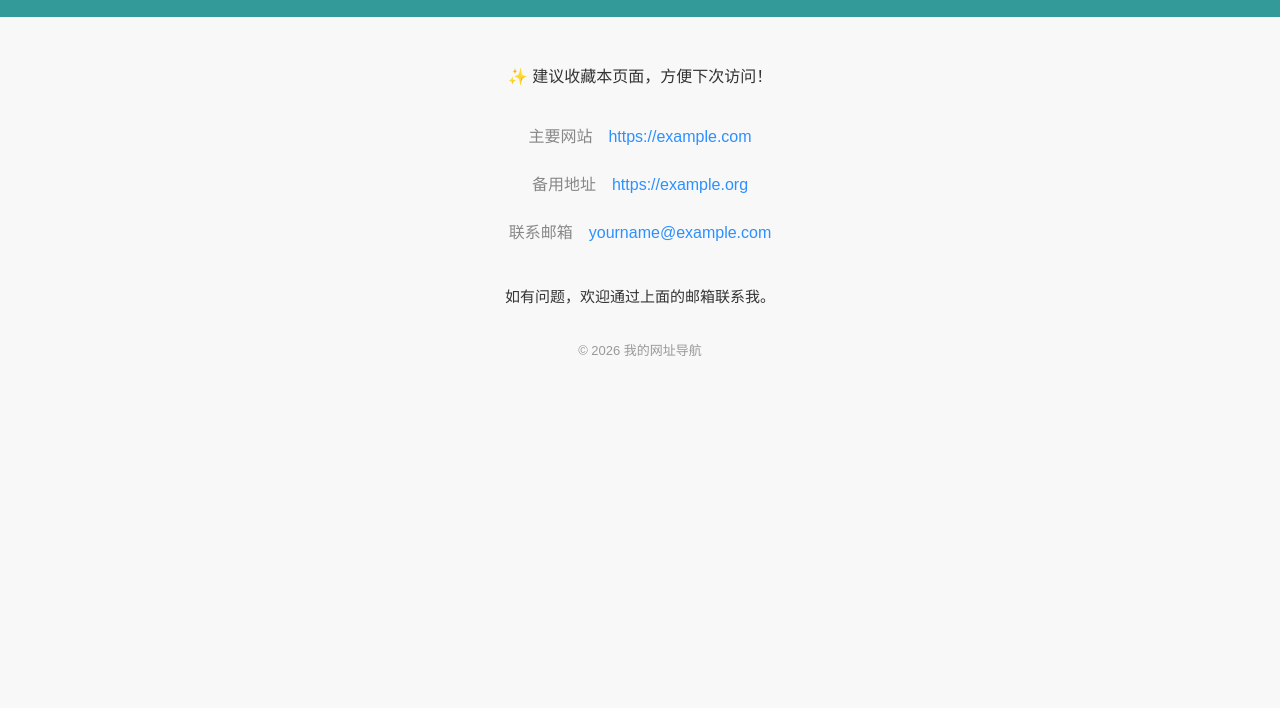
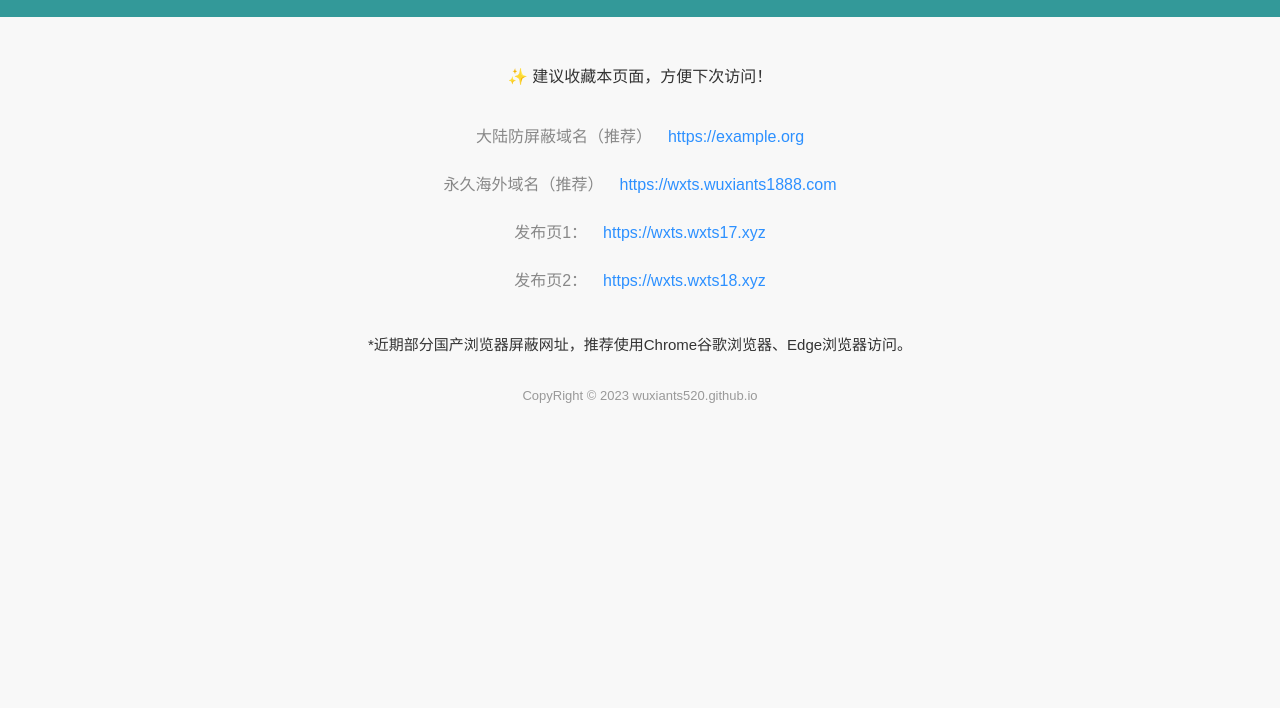
Before and after one commit to wuxiants520/wuxiants520.github.io, a plain HTML site: page index.html in a window 1280 px wide. Shown: the part 92-800 px from the top of the page. Drawn offline with Linux system fonts and the light colour scheme.

Commit message:
Update index.html

```diff
--- a/index.html
+++ b/index.html
@@ -3,7 +3,7 @@
 <head>
   <meta charset="UTF-8">
   <meta name="viewport" content="width=device-width, initial-scale=1">
-  <title>我的网址导航</title>
+  <title>无限屯山网址导航</title>
 
   <style>
     * {
@@ -89,45 +89,56 @@
 
 <body>
   <header>
-    <h1>亲爱的朋友</h1>
-    <p>这里是我的网址导航页</p>
+    <h1>亲爱的网页</h1>
+    <p>这里是无限屯山永久发布页</p>
   </header>
 
   <main>
     <p class="notice">✨ 建议收藏本页面，方便下次访问！</p>
 
     <ul class="links">
+	<li>
+	  <span>大陆防屏蔽域名（推荐）</span>
+	  <a href="https://wxts.wuxiants1000.com "
+	     target="_blank"
+	     rel="noopener noreferrer">
+	    https://example.org
+	  </a>
+	</li>
+
       <li>
-        <span>主要网站</span>
-        <a href="https://example.com"
+        <span>永久海外域名（推荐）</span>
+        <a href="https://wxts.wuxiants1888.com"
            target="_blank"
            rel="noopener noreferrer">
-          https://example.com
+          https://wxts.wuxiants1888.com
         </a>
       </li>
 
-      <li>
-        <span>备用地址</span>
-        <a href="https://example.org"
-           target="_blank"
-           rel="noopener noreferrer">
-          https://example.org
-        </a>
-      </li>
+	  <li>
+	    <span>发布页1：</span>
+	    <a href="https://wxts.wxts17.xyz"
+	       target="_blank"
+	       rel="noopener noreferrer">
+	      https://wxts.wxts17.xyz
+	    </a>
+	  </li>
 
-      <li>
-        <span>联系邮箱</span>
-        <a href="mailto:yourname@example.com">
-          yourname@example.com
-        </a>
-      </li>
-    </ul>
+	  <li>
+	    <span>发布页2：</span>
+	    <a href="https://wxts.wxts18.xyz"
+	       target="_blank"
+	       rel="noopener noreferrer">
+	      https://wxts.wxts18.xyz
+	    </a>
+	  </li>
 
-    <p class="contact">
-      如有问题，欢迎通过上面的邮箱联系我。
-    </p>
 
-    <footer>© 2026 我的网址导航</footer>
+	<p class="contact">
+	  *近期部分国产浏览器屏蔽网址，推荐使用Chrome谷歌浏览器、Edge浏览器访问。
+	</p>
+
+    <footer>CopyRight © 2023 wuxiants520.github.io</footer>
   </main>
 </body>
 </html>
```
